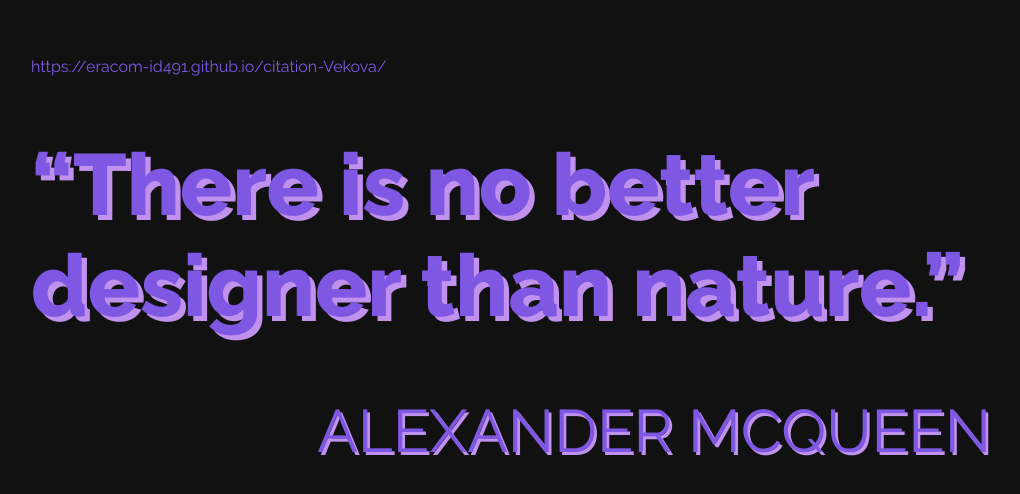
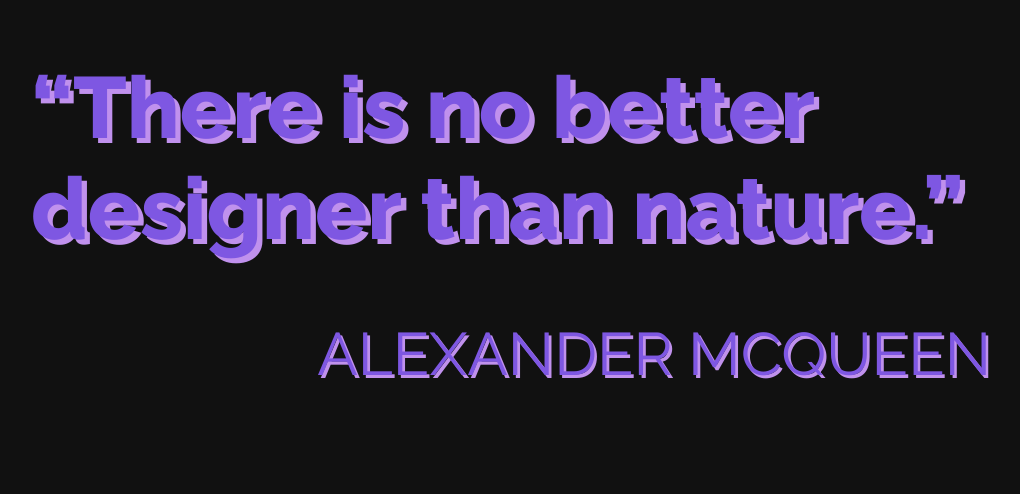
Before and after one commit to eracom-id491/jadourepository, a plain HTML site: page index.html in a window 1280 px wide. Shown: the part 114-608 px from the top of the page, without its empty margins (129-1149 px from the left). Drawn offline with Linux system fonts and the light colour scheme.

Commit message:
Update index.html

```diff
--- a/index.html
+++ b/index.html
@@ -19,7 +19,6 @@
 		 }
 		</style>
 			<meta http-equiv="refresh" content="https://eracom-id491.github.io/citation-Vekova/">
-		https://eracom-id491.github.io/citation-Vekova/
 	</head>
 	<body>
 		<h1>“There is no better designer than nature.”</h1>
```
